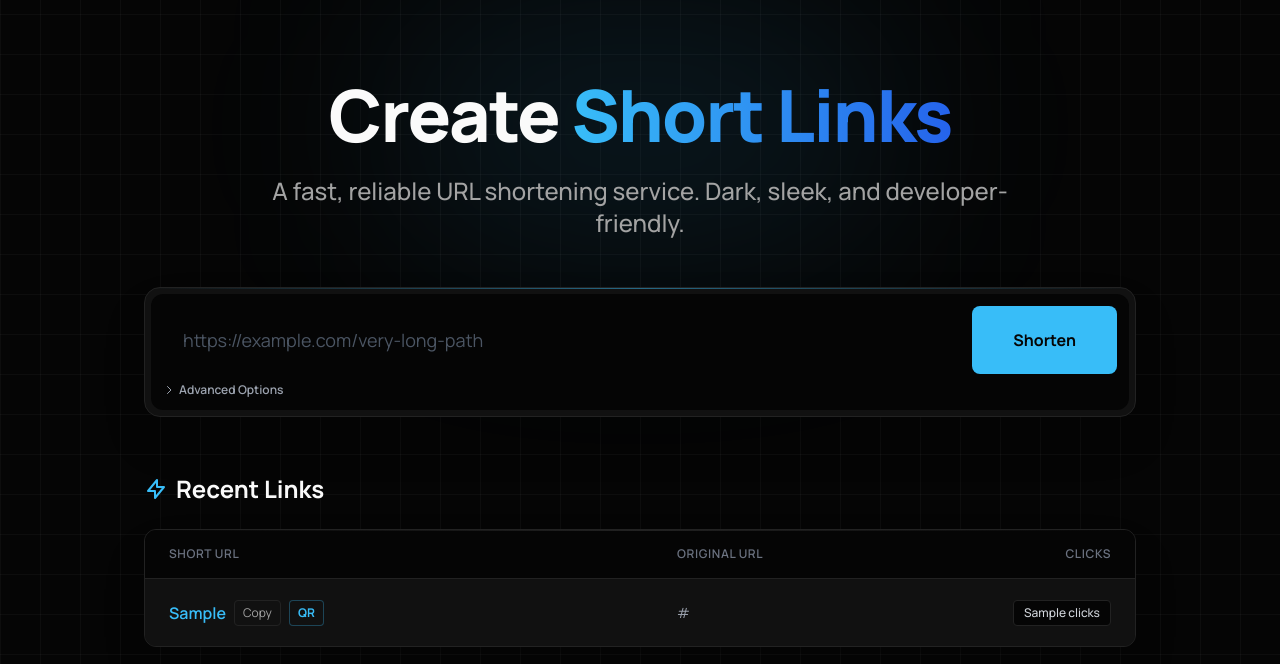
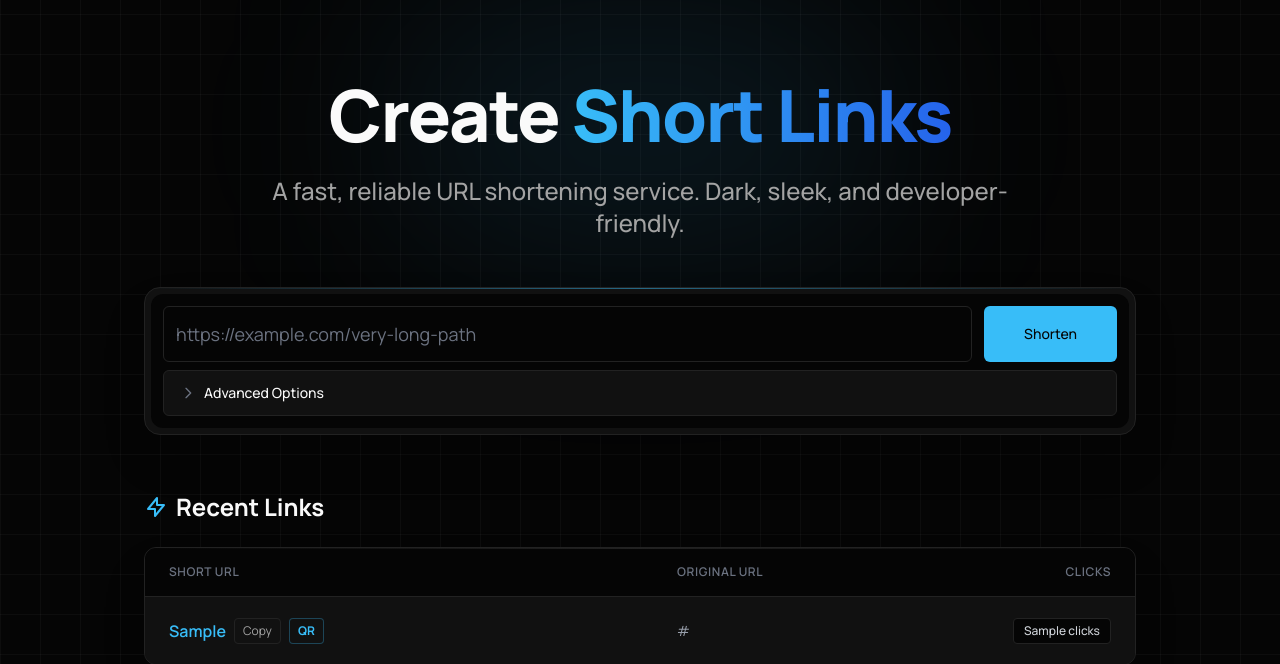
Before and after one commit to CVSCharan/py-url-shortener-monolith, a Python web app: template templates/index.html in a window 1280 px wide. Shown: the part 66-730 px from the top of the page. Run offline with Jinja, Linux system fonts and the light colour scheme; the template is opened without the code that fills it: most values are stand-ins (such as "Sample title", 1, 10 or a date in 2020); some libraries are stand-ins or nearby versions.

Commit message:
Implement Shadcn-style Jinja2 components and refactor forms

```diff
--- /dev/null
+++ b/templates/components/ui_button.html
@@ -0,0 +1,14 @@
+{% macro button(text, type="button", variant="default", class="") %}
+{% set base_class = "inline-flex items-center justify-center whitespace-nowrap rounded-md text-sm font-medium ring-offset-dark-bg transition-colors focus-visible:outline-none focus-visible:ring-2 focus-visible:ring-accent focus-visible:ring-offset-2 disabled:pointer-events-none disabled:opacity-50 h-10 md:h-12 px-4 py-2" %}
+{% set variant_class = "" %}
+{% if variant == "default" %}
+    {% set variant_class = "bg-accent text-dark-bg font-bold hover:bg-white glow-shadow" %}
+{% elif variant == "outline" %}
+    {% set variant_class = "border border-dark-border bg-transparent text-white hover:bg-dark-border hover:text-white" %}
+{% elif variant == "ghost" %}
+    {% set variant_class = "bg-transparent text-white hover:bg-dark-border hover:text-white" %}
+{% endif %}
+<button type="{{ type }}" class="{{ base_class }} {{ variant_class }} {{ class }}">
+    {{ text | safe }}
+</button>
+{% endmacro %}
--- /dev/null
+++ b/templates/components/ui_collapsible.html
@@ -0,0 +1,11 @@
+{% macro collapsible(summary_text, class="") %}
+<details class="group mt-2 border border-dark-border rounded-md bg-dark-card overflow-hidden transition-all duration-300 {{ class }}">
+    <summary class="text-sm font-medium text-dark-heading cursor-pointer hover:bg-dark-border/50 transition-colors outline-none list-none flex items-center gap-2 px-4 py-3 select-none">
+        <svg class="w-4 h-4 text-gray-500 transition-transform group-open:rotate-90" fill="none" stroke="currentColor" viewBox="0 0 24 24"><path stroke-linecap="round" stroke-linejoin="round" stroke-width="2" d="M9 5l7 7-7 7"></path></svg>
+        {{ summary_text }}
+    </summary>
+    <div class="p-4 border-t border-dark-border bg-dark-bg/50">
+        {{ caller() }}
+    </div>
+</details>
+{% endmacro %}
--- /dev/null
+++ b/templates/components/ui_input.html
@@ -0,0 +1,4 @@
+{% macro input(type="text", name="", id="", placeholder="", value="", class="", required=False, autofocus=False) %}
+<input type="{{ type }}" {% if name %}name="{{ name }}"{% endif %} {% if id %}id="{{ id }}"{% endif %} placeholder="{{ placeholder }}" {% if value %}value="{{ value }}"{% endif %} {% if required %}required{% endif %} {% if autofocus %}autofocus{% endif %}
+    class="flex h-10 md:h-12 w-full rounded-md border border-dark-border bg-dark-bg px-3 py-2 text-sm text-white ring-offset-dark-bg file:border-0 file:bg-transparent file:text-sm file:font-medium placeholder:text-gray-500 focus-visible:outline-none focus-visible:ring-2 focus-visible:ring-accent focus-visible:ring-offset-2 disabled:cursor-not-allowed disabled:opacity-50 transition-colors {{ class }}">
+{% endmacro %}
--- /dev/null
+++ b/templates/components/ui_label.html
@@ -0,0 +1,5 @@
+{% macro label(text, for_id="", class="") %}
+<label {% if for_id %}for="{{ for_id }}"{% endif %} class="text-sm font-medium leading-none peer-disabled:cursor-not-allowed peer-disabled:opacity-70 text-dark-heading {{ class }}">
+    {{ text }}
+</label>
+{% endmacro %}
--- a/templates/index.html
+++ b/templates/index.html
@@ -93,44 +93,35 @@
         <div class="bg-dark-card rounded-xl md:rounded-2xl border border-dark-border mb-10 md:mb-14 shadow-2xl overflow-hidden relative">
             <div class="absolute top-0 left-0 w-full h-[1px] bg-gradient-to-r from-transparent via-accent/50 to-transparent"></div>
             <div class="p-1 md:p-1.5">
+                {% import 'components/ui_input.html' as ui_input %}
+                {% import 'components/ui_button.html' as ui_button %}
+                {% import 'components/ui_collapsible.html' as ui_collapsible %}
                 <!-- Using OOB swaps: target modal-container, and HTMX will update the table via OOB -->
                 <form hx-post="/shorten" hx-target="#modal-container" hx-swap="innerHTML" hx-on::after-request="if(event.detail.successful) { this.reset(); }" class="bg-dark-bg p-2 md:p-3 rounded-lg md:rounded-xl">
                     <div class="flex flex-col sm:flex-row gap-2 md:gap-3">
                         <div class="flex-1 relative">
                             <label for="target_url" class="sr-only">Long URL</label>
-                            <input type="url" id="target_url" name="target_url" placeholder="https://example.com/very-long-path" required
-                                class="block w-full pl-3 pr-3 py-3 md:pl-5 md:pr-5 md:py-5 rounded-md md:rounded-lg bg-transparent text-white placeholder-gray-600 border-none focus:outline-none focus:ring-0 text-sm md:text-base lg:text-lg">
+                            {{ ui_input.input(type="url", id="target_url", name="target_url", placeholder="https://example.com/very-long-path", required=True, class="h-12 md:h-14 text-sm md:text-base lg:text-lg") }}
                         </div>
-                        <button type="submit"
-                            class="inline-flex items-center justify-center px-6 py-3 md:px-10 md:py-5 border border-transparent text-sm md:text-base font-bold rounded-md md:rounded-lg text-dark-bg bg-accent hover:bg-white glow-shadow focus:outline-none transition-all duration-300">
-                            Shorten
-                            <svg class="ml-2 -mr-1 h-4 w-4 md:h-5 md:w-5 htmx-indicator animate-spin" xmlns="http://www.w3.org/2000/svg" fill="none" viewBox="0 0 24 24">
-                                <circle class="opacity-25" cx="12" cy="12" r="10" stroke="currentColor" stroke-width="4"></circle>
-                                <path class="opacity-75" fill="currentColor" d="M4 12a8 8 0 018-8V0C5.373 0 0 5.373 0 12h4zm2 5.291A7.962 7.962 0 014 12H0c0 3.042 1.135 5.824 3 7.938l3-2.647z"></path>
-                            </svg>
-                        </button>
+                        {{ ui_button.button('Shorten <svg class="ml-2 -mr-1 h-4 w-4 md:h-5 md:w-5 htmx-indicator animate-spin" xmlns="http://www.w3.org/2000/svg" fill="none" viewBox="0 0 24 24"><circle class="opacity-25" cx="12" cy="12" r="10" stroke="currentColor" stroke-width="4"></circle><path class="opacity-75" fill="currentColor" d="M4 12a8 8 0 018-8V0C5.373 0 0 5.373 0 12h4zm2 5.291A7.962 7.962 0 014 12H0c0 3.042 1.135 5.824 3 7.938l3-2.647z"></path></svg>', type="submit", class="h-12 md:h-14 px-6 md:px-10") }}
                     </div>
 
-                    <details class="group mt-2">
-                        <summary class="text-xs text-gray-400 cursor-pointer hover:text-white transition-colors outline-none list-none font-semibold flex items-center gap-1 w-max">
-                            <svg class="w-3 h-3 transition-transform group-open:rotate-90" fill="none" stroke="currentColor" viewBox="0 0 24 24"><path stroke-linecap="round" stroke-linejoin="round" stroke-width="2" d="M9 5l7 7-7 7"></path></svg>
-                            Advanced Options
-                        </summary>
-                        <div class="mt-3 grid grid-cols-1 sm:grid-cols-3 gap-3 p-2 bg-dark-card/50 rounded-lg border border-dark-border/50">
+                    {% call ui_collapsible.collapsible('Advanced Options') %}
+                        <div class="grid grid-cols-1 sm:grid-cols-3 gap-4">
                             <div>
                                 <label class="sr-only">Custom Alias</label>
-                                <input type="text" name="custom_alias" placeholder="Custom Alias (optional)" class="w-full bg-dark-card text-white text-xs md:text-sm px-3 py-2 rounded border border-dark-border focus:border-accent focus:outline-none placeholder-gray-600 transition-colors">
+                                {{ ui_input.input(type="text", name="custom_alias", placeholder="Custom Alias (optional)") }}
                             </div>
                             <div>
                                 <label class="sr-only">Password</label>
-                                <input type="password" name="password" placeholder="Password Protect (optional)" class="w-full bg-dark-card text-white text-xs md:text-sm px-3 py-2 rounded border border-dark-border focus:border-accent focus:outline-none placeholder-gray-600 transition-colors">
+                                {{ ui_input.input(type="password", name="password", placeholder="Password Protect (optional)") }}
                             </div>
                             <div>
                                 <label class="sr-only">Expiration Date</label>
-                                <input type="datetime-local" name="expires_at" class="w-full bg-dark-card text-white text-xs md:text-sm px-3 py-2 rounded border border-dark-border focus:border-accent focus:outline-none transition-colors">
+                                {{ ui_input.input(type="datetime-local", name="expires_at") }}
                             </div>
                         </div>
-                    </details>
+                    {% endcall %}
                 </form>
             </div>
         </div>
```
Also changed, not shown: templates/password_prompt.html (+4 -6 lines).
